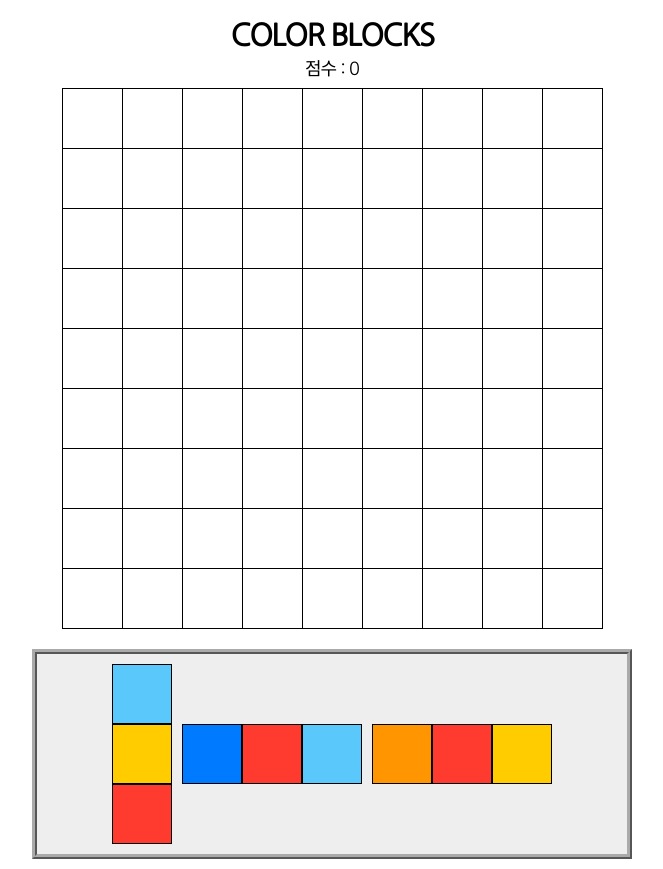
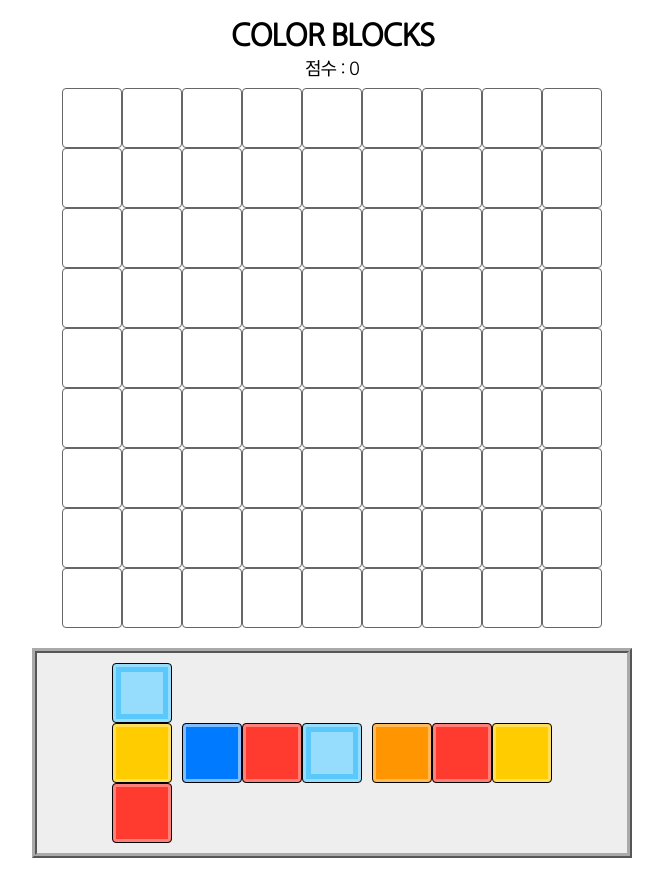
Before and after one commit to doki333/colorBlock, a React (Create React App) app: page / in a window 1280 px wide. Shown: the whole page, without its empty margins (308-971 px from the left). Built offline with nearby package versions, Linux system fonts and the light colour scheme.

Commit message:
style: blocks & fix: folder setting

```diff
--- a/src/components/ColorChips/colorChips.module.scss
+++ b/src/components/ColorChips/colorChips.module.scss
@@ -20,30 +20,36 @@
     display: block;
     width: 100%;
     height: 40px;
-    border: 1px solid black;
+    border-radius: 4px;
 
     &.color0 {
-      background: colors.$RED;
+      background: colors.$RED_BORDER;
+      box-shadow: inset 0 0 0 3px colors.$RED_BORDER, inset 0 0 0 8px colors.$RED;
     }
 
     &.color1 {
-      background: colors.$ORANGE;
+      background: colors.$ORANGE_BORDER;
+      box-shadow: inset 0 0 0 3px colors.$ORANGE_BORDER, inset 0 0 0 8px colors.$ORANGE;
     }
 
     &.color2 {
-      background: colors.$YELLOW;
+      background: colors.$YELLOW_BORDER;
+      box-shadow: inset 0 0 0 3px colors.$YELLOW_BORDER, inset 0 0 0 8px colors.$YELLOW;
     }
 
     &.color3 {
-      background: colors.$GREEN;
+      background: colors.$GREEN_BORDER;
+      box-shadow: inset 0 0 0 3px colors.$GREEN_BORDER, inset 0 0 0 8px colors.$GREEN;
     }
 
     &.color4 {
-      background: colors.$BLUE;
+      background: colors.$BLUE_BORDER;
+      box-shadow: inset 0 0 0 3px colors.$BLUE_BORDER, inset 0 0 0 8px colors.$BLUE;
     }
 
     &.color5 {
-      background: colors.$TEAL;
+      background: colors.$TEAL_BORDER;
+      box-shadow: inset 0 0 0 3px colors.$TEAL_BORDER, inset 0 0 0 8px colors.$TEAL;
     }
   }
 }
--- a/src/components/DataTable/dataTable.module.scss
+++ b/src/components/DataTable/dataTable.module.scss
@@ -5,40 +5,53 @@
   width: 100%;
 
   table {
+    display: table;
     margin: 0 auto;
-    border: 1px solid lightgray;
+    border-collapse: separate;
 
     tbody {
-      border-bottom: 1px solid lightgray;
-
       tr {
         .tableCell {
+          display: table-cell;
           width: 40px;
           height: 40px;
-          border: 1px solid black;
+          border: 1px solid colors.$GRAY6;
+          border-radius: 4px;
 
           &.color0 {
-            background: colors.$RED;
+            background: colors.$RED_BORDER;
+            border: none;
+            box-shadow: inset 0 0 0 3px colors.$RED_BORDER, inset 0 0 0 8px colors.$RED;
           }
 
           &.color1 {
-            background: colors.$ORANGE;
+            background: colors.$ORANGE_BORDER;
+            border: none;
+            box-shadow: inset 0 0 0 3px colors.$ORANGE_BORDER, inset 0 0 0 8px colors.$ORANGE;
           }
 
           &.color2 {
-            background: colors.$YELLOW;
+            background: colors.$YELLOW_BORDER;
+            border: none;
+            box-shadow: inset 0 0 0 3px colors.$YELLOW_BORDER, inset 0 0 0 8px colors.$YELLOW;
           }
 
           &.color3 {
-            background: colors.$GREEN;
+            background: colors.$GREEN_BORDER;
+            border: none;
+            box-shadow: inset 0 0 0 3px colors.$GREEN_BORDER, inset 0 0 0 8px colors.$GREEN;
           }
 
           &.color4 {
-            background: colors.$BLUE;
+            background: colors.$BLUE_BORDER;
+            border: none;
+            box-shadow: inset 0 0 0 3px colors.$BLUE_BORDER, inset 0 0 0 8px colors.$BLUE;
           }
 
           &.color5 {
-            background: colors.$TEAL;
+            background: colors.$TEAL_BORDER;
+            border: none;
+            box-shadow: inset 0 0 0 3px colors.$TEAL_BORDER, inset 0 0 0 8px colors.$TEAL;
           }
 
           @include responsive.after(SD) {
--- a/src/routes/app.module.scss
+++ b/src/routes/app.module.scss
@@ -29,6 +29,7 @@
     width: 100%;
     max-width: 360px;
     height: 100%;
+    min-height: 150px;
     padding-bottom: 10px;
     margin-top: 20px;
     font-size: 18px;
--- a/src/routes/index.tsx
+++ b/src/routes/index.tsx
@@ -2,7 +2,7 @@ import { useState, DragEvent, useEffect, useCallback } from 'react'
 import { useDispatch, useSelector } from 'react-redux/es/exports'
 
 import { RootState } from 'store/store'
-import { setData, setIdx, setPlay, setScore } from 'store/reducers/tableReducer'
+import { setAlignment, setData, setIdx, setPlay, setScore } from 'store/reducers/tableReducer'
 
 import EndPage from './EndPage/EndPage'
 import DataTable from 'components/DataTable/DataTable'
@@ -10,7 +10,7 @@ import ColorChips from 'components/ColorChips/ColorChips'
 
 import getNumArr from 'utils/getRandomNumArr'
 import { colorTable, getRidOfColor } from 'utils/controlColor'
-import getScore2 from 'utils/getScore'
+import { getScore } from 'utils/controlScore'
 import getFinal from 'utils/getFinal'
 
 import styles from './app.module.scss'
@@ -51,7 +51,7 @@ const App = () => {
 
       if (transferredValue === null) return
 
-      const blockScore = getScore2(transferredValue) // 점수
+      const blockScore = getScore(transferredValue) // 점수
       const finalArr = getRidOfColor(transferredValue) // 색 제거
       const afterColors = getNextColor(currentLocation) // 다음 색
       const isItEnded = getFinal(finalArr, afterColors) // 게임오버인지 아닌지
@@ -66,20 +66,20 @@ const App = () => {
   const handleDrop = useCallback(
     (e: DragEvent<HTMLTableCellElement>) => {
       const { rowindex, cellindex } = e.currentTarget.dataset
-      const isVertical = e.dataTransfer.getData('text/plain')
+      const isVertical = gameData.alignment
 
       if (rowindex && cellindex) {
         handleTable(rowindex, cellindex, isVertical, gameData.currentIdx)
       }
     },
-    [gameData.currentIdx, handleTable]
+    [gameData.alignment, gameData.currentIdx, handleTable]
   )
 
   const handleDragStart = (e: DragEvent<HTMLDivElement>) => {
     const { alignment, index } = e.currentTarget.dataset
     if (alignment) {
-      e.dataTransfer.setData('text/plain', alignment)
       dispatch(setIdx(Number(index)))
+      dispatch(setAlignment(alignment))
     }
   }
 
--- a/src/store/reducers/tableReducer.ts
+++ b/src/store/reducers/tableReducer.ts
@@ -8,6 +8,7 @@ const initialState = {
   isPlaying: true,
   score: 0,
   currentIdx: 0,
+  alignment: 'horizon',
 }
 
 export const tableSlice = createSlice({
@@ -29,9 +30,12 @@ export const tableSlice = createSlice({
     setIdx: (state, action: PayloadAction<number>) => {
       state.currentIdx = action.payload
     },
+    setAlignment: (state, action: PayloadAction<string>) => {
+      state.alignment = action.payload
+    },
   },
 })
 
-export const { setData, resetData, setPlay, setScore, setIdx } = tableSlice.actions
+export const { setData, resetData, setPlay, setScore, setIdx, setAlignment } = tableSlice.actions
 
 export default tableSlice.reducer
--- a/src/styles/constants/_colors.scss
+++ b/src/styles/constants/_colors.scss
@@ -19,3 +19,10 @@ $BLUE: #007aff;
 $INDIGO: #5856d6;
 $PURPLE: #af52de;
 $PINK: #ff1694;
+
+$RED_BORDER: #ff7f79;
+$ORANGE_BORDER: #ffbb5b;
+$YELLOW_BORDER: #ffde5b;
+$GREEN_BORDER: #7add93;
+$TEAL_BORDER: #96dcfc;
+$BLUE_BORDER: #80bdff;
--- a/src/utils/controlColor.ts
+++ b/src/utils/controlColor.ts
@@ -1,5 +1,5 @@
 import { IData } from 'types/data'
-import getConsequence from './getConsequence'
+import { getConsequence } from './controlScore'
 
 export const colorTable = (
   data: IData[],
--- a/src/utils/getConsequence.ts
+++ b/src/utils/controlScore.ts
@@ -1,6 +1,6 @@
 import { IConseObj, IData, INewObj } from 'types/data'
 
-const getConsequence = (newArr3: IData[]) => {
+export const getConsequence = (newArr3: IData[]) => {
   const lines3 = [
     [0, 1, 2],
     [1, 2, 3],
@@ -47,4 +47,18 @@ const getConsequence = (newArr3: IData[]) => {
   return consequnceObj
 }
 
-export default getConsequence
+export const getScore = (list: IData[]): number => {
+  let first = 0
+  const lists = getConsequence(list)
+
+  if (lists === null) return 0
+  Object.keys(lists).forEach((word: string) => {
+    if (!lists[word][0]) return
+    for (let i = 0; i < lists[word].length; i += 1) {
+      const len = lists[word][i].dataIndexs.length
+      const newScore = len * 3 - 2 * (len - 1)
+      first += newScore
+    }
+  })
+  return first
+}
--- a/src/utils/getScore.ts
+++ /dev/null
@@ -1,20 +0,0 @@
-import { IData } from 'types/data'
-import getConsequence from './getConsequence'
-
-const getScore2 = (list: IData[]): number => {
-  let first = 0
-  const lists = getConsequence(list)
-
-  if (lists === null) return 0
-  Object.keys(lists).forEach((word: string) => {
-    if (!lists[word][0]) return
-    for (let i = 0; i < lists[word].length; i += 1) {
-      const len = lists[word][i].dataIndexs.length
-      const newScore = len * 3 - 2 * (len - 1)
-      first += newScore
-    }
-  })
-  return first
-}
-
-export default getScore2
```
